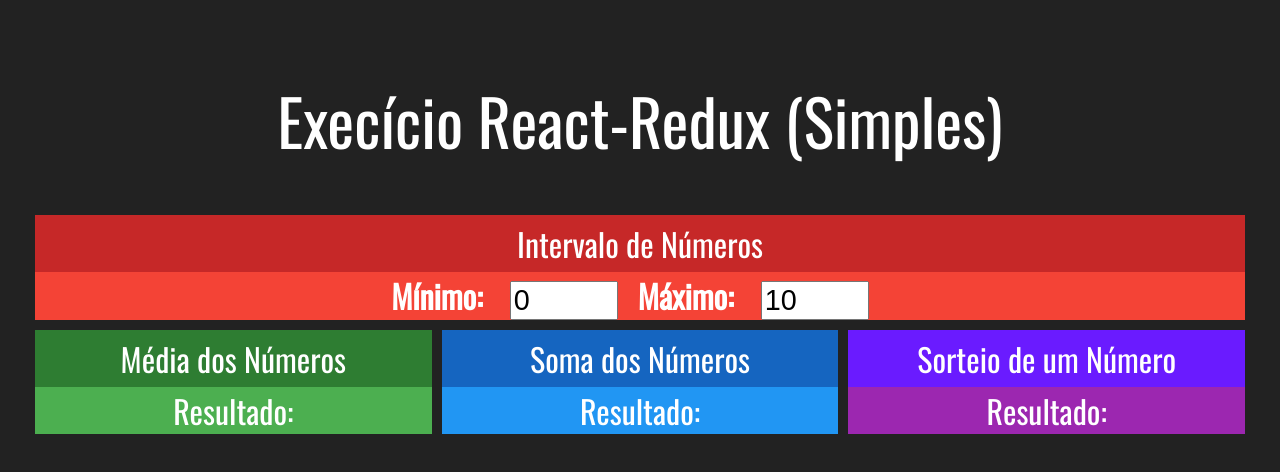
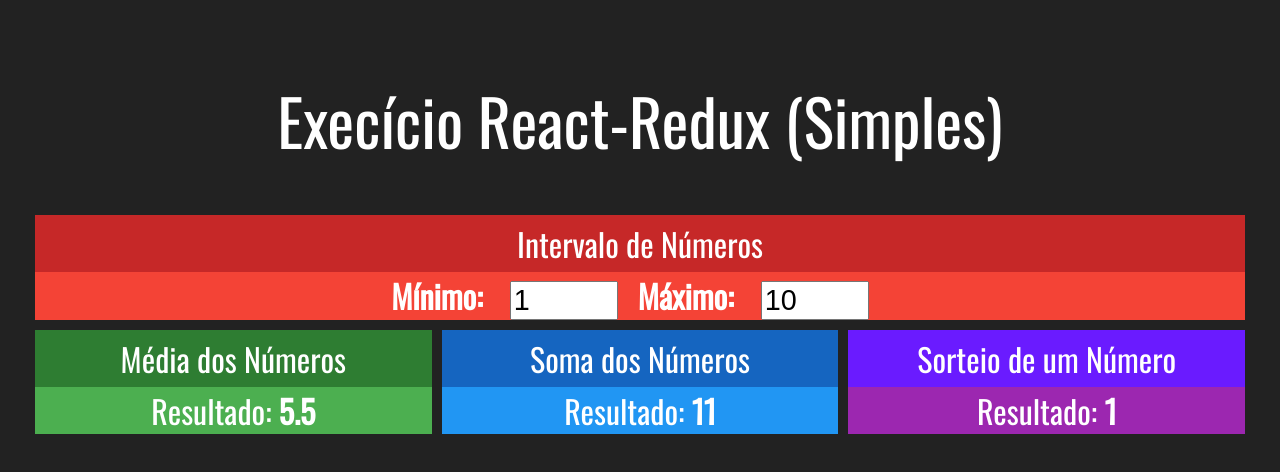
Before and after one commit to daniel-castilho/redux-simples, a React (Create React App) app: page / in a window 1280 px wide. Shown: the top 472 px of the page. Built offline with nearby package versions, Linux system fonts and the light colour scheme.

Commit message:
Implementation without Redeux

```diff
--- a/src/App.js
+++ b/src/App.js
@@ -1,3 +1,4 @@
+import React, { useState } from 'react';
 import "./App.css";
 
 import Intervalo from "./components/Intervalo";
@@ -6,20 +7,24 @@
 import Sorteio from "./components/Sorteio";
 
 function App() {
+	const [min, setMin] = useState(1);
+	const [max, setMax] = useState(10);
+
+
 	return (
 		<div className="App">
 			<h1>Execício React-Redux (Simples)</h1>
 			<div className="linha">
-				<Intervalo></Intervalo>
+				<Intervalo min={min} max={max} onMinChanged={setMin} onMaxChanged={setMax}/>
 			</div>
 			<div className="linha">
-				<Media title="Card 2" green>
+				<Media min={min} max={max} green>
 					x
 				</Media>
-				<Soma title="Card 3" blue>
+				<Soma min={min} max={max} blue>
 					y
 				</Soma>
-				<Sorteio title="Card 4" purple>
+				<Sorteio min={min} max={max} purple>
 					y
 				</Sorteio>
 			</div>
--- a/src/components/Intervalo.jsx
+++ b/src/components/Intervalo.jsx
@@ -3,16 +3,18 @@
 import Card from "./Card";
 
 export default (props) => {
+	const { min, max } = props;
+
 	return (
 		<Card title="Intervalo de Números" red>
 			<div className="Intervalo">
 				<span>
 					<strong>Mínimo: </strong>
-					<input type="number" value={0} readOnly />
+					<input type="number" value={min} onChange={(e) => props.onMinChanged(+e.target.value)} />
 				</span>
 				<span>
 					<strong>Máximo: </strong>
-					<input type="number" value={10} readOnly />
+					<input type="number" value={max} onChange={(e) => props.onMaxChanged(+e.target.value)} />
 				</span>
 			</div>
 		</Card>
--- a/src/components/Media.jsx
+++ b/src/components/Media.jsx
@@ -3,12 +3,14 @@
 import Card from "./Card";
 
 export default (props) => {
+	const { min, max } = props;
+
 	return (
 		<Card title="Média dos Números" green>
 			<div>
 				<span>
 					<span>Resultado: </span>
-					<strong>{props.media}</strong>
+					<strong>{(max + min) / 2}</strong>
 				</span>
 			</div>
 		</Card>
--- a/src/components/Soma.jsx
+++ b/src/components/Soma.jsx
@@ -3,12 +3,14 @@
 import Card from "./Card";
 
 export default (props) => {
+	const { min, max } = props;
+
 	return (
 		<Card title="Soma dos Números" blue>
 			<div>
 				<span>
 					<span>Resultado: </span>
-					<strong>{props.soma}</strong>
+					<strong>{min + max}</strong>
 				</span>
 			</div>
 		</Card>
--- a/src/components/Sorteio.jsx
+++ b/src/components/Sorteio.jsx
@@ -3,12 +3,15 @@
 import Card from "./Card";
 
 export default (props) => {
+	const { min, max } = props;
+	const aleatorio = parseInt(Math.random() * (max - min)) + min;
+
 	return (
 		<Card title="Sorteio de um Número" purple>
 			<div>
 				<span>
 					<span>Resultado: </span>
-					<strong>{props.sorteio}</strong>
+					<strong>{aleatorio}</strong>
 				</span>
 			</div>
 		</Card>
```
Also changed, not shown: src/logo.svg (deleted), 1 other file (tests, documents, lock files or other folders).
